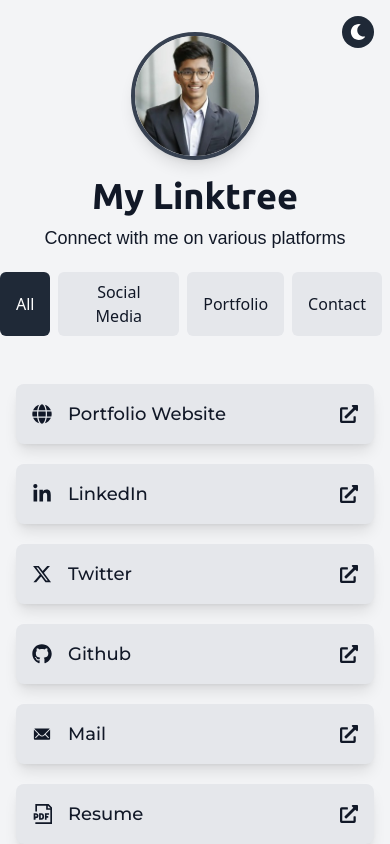
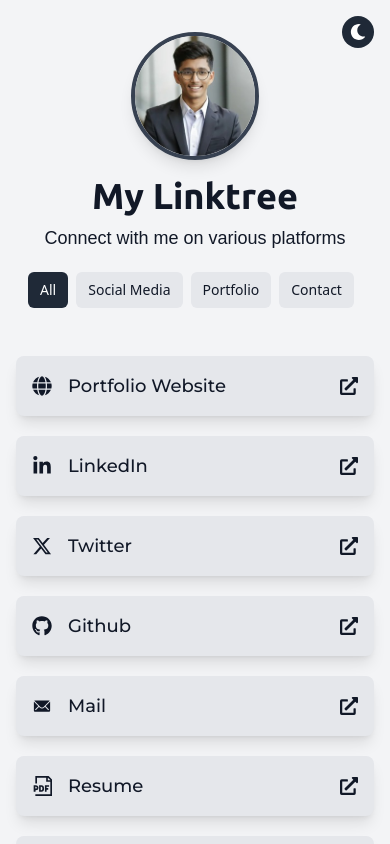
Before and after one commit to BurningHat20/Social-Links, a React (Vite) app: page / in a window 390 px wide. Shown: the top 844 px of the page. Built offline with nearby package versions, Linux system fonts and the light colour scheme; a web font is replaced by a local one.

Commit message:
Update LinktreePage category buttons styling according to different screen sizes

```diff
--- a/src/components/LinktreePage.jsx
+++ b/src/components/LinktreePage.jsx
@@ -103,10 +103,13 @@ const LinktreePage = () => {
             {["All", "Social Media", "Portfolio", "Contact"].map((category) => (
               <motion.button
                 key={category}
-                className={classnames("mr-2 px-4 py-2 rounded-md", {
-                  "bg-gray-800 text-white": selectedCategory === category,
-                  "bg-gray-200 text-gray-900": selectedCategory !== category,
-                })}
+                className={classnames(
+                  "mr-2 px-3 sm:px-4 py-2 rounded-md text-sm sm:text-base",
+                  {
+                    "bg-gray-800 text-white": selectedCategory === category,
+                    "bg-gray-200 text-gray-900": selectedCategory !== category,
+                  }
+                )}
                 onClick={() => handleCategoryClick(category)}
                 initial={{ opacity: 0, y: -20 }}
                 animate={{ opacity: 1, y: 0 }}
```
